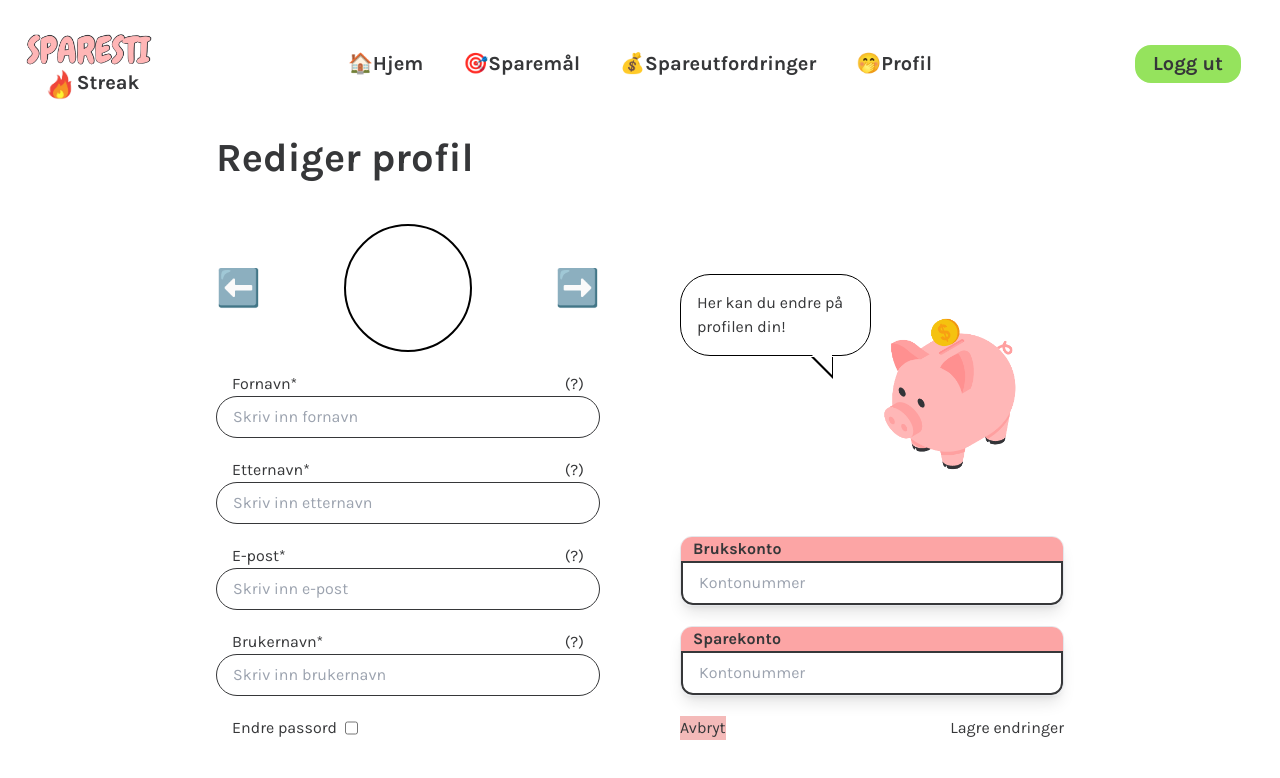
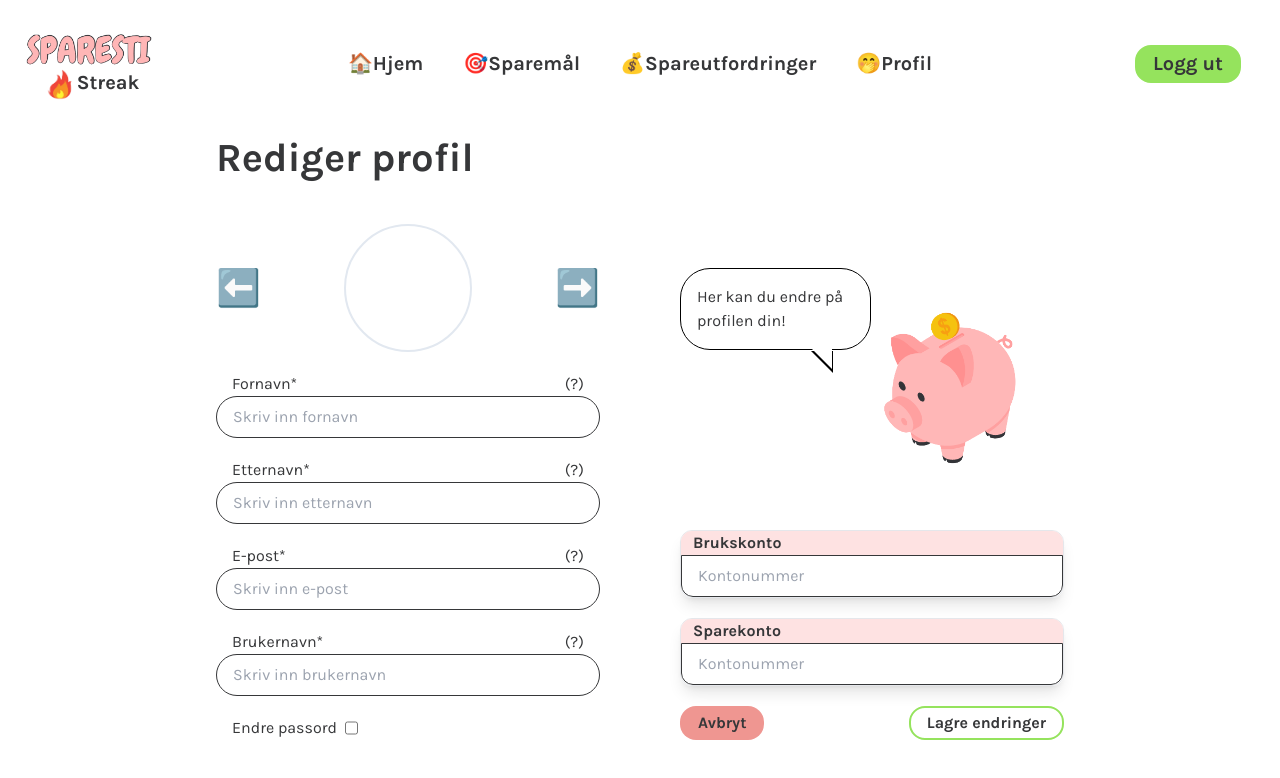
Before and after one commit to haruixu/SpareStiFrontend, a Vue app: page /profil/rediger in a window 1280 px wide. Shown: the top 778 px of the page. Built offline with nearby package versions, Linux system fonts and the light colour scheme; no server answers.

Commit message:
refactor: :lipstick: Update design on profile and edit profile

```diff
--- a/src/views/EditProfileView.vue
+++ b/src/views/EditProfileView.vue
@@ -107,7 +107,7 @@ const saveChanges = async () => {
                     <div class="flex flex-col justify-center">
                         <button class="h-min bg-transparent text-4xl" v-text="'⬅️'" />
                     </div>
-                    <div class="w-32 h-32 border-black border-2 rounded-full shrink-0" />
+                    <div class="w-32 h-32 border-slate-200 border-2 rounded-full shrink-0" />
                     <div class="flex flex-col justify-center">
                         <button class="h-min bg-transparent text-4xl" v-text="'➡️'" />
                     </div>
@@ -122,7 +122,6 @@ const saveChanges = async () => {
                     </div>
                     <input
                         v-model="profile.firstName"
-                        :class="{ 'bg-green-200': isFirstNameValid }"
                         name="firstname"
                         placeholder="Skriv inn fornavn"
                         type="text"
@@ -137,7 +136,6 @@ const saveChanges = async () => {
                     </div>
                     <input
                         v-model="profile.lastName"
-                        :class="{ 'bg-green-200': isLastNameValid }"
                         name="lastname"
                         placeholder="Skriv inn etternavn"
                         type="text"
@@ -152,7 +150,6 @@ const saveChanges = async () => {
                     </div>
                     <input
                         v-model="profile.email"
-                        :class="{ 'bg-green-200': isEmailValid }"
                         name="email"
                         placeholder="Skriv inn e-post"
                         type="text"
@@ -167,7 +164,6 @@ const saveChanges = async () => {
                     </div>
                     <input
                         v-model="profile.username"
-                        :class="{ 'bg-green-200': isUsernameValid }"
                         name="username"
                         placeholder="Skriv inn brukernavn"
                         type="text"
@@ -187,7 +183,6 @@ const saveChanges = async () => {
                     <input
                         v-if="updatePassword"
                         v-model="profile.password"
-                        :class="{ 'bg-green-200': isPasswordValid }"
                         class="w-full"
                         name="password"
                         placeholder="Skriv inn passord"
@@ -195,7 +190,6 @@ const saveChanges = async () => {
                     <input
                         v-if="updatePassword"
                         v-model="confirmPassword"
-                        :class="{ 'bg-red-200': profile.password !== confirmPassword }"
                         class="mt-2"
                         name="confirm"
                         placeholder="Bekreft passord"
@@ -213,35 +207,33 @@ const saveChanges = async () => {
                 />
 
                 <CardTemplate>
-                    <div class="bg-red-300">
+                    <div class="bg-red-100">
                         <p class="font-bold mx-3" v-text="'Brukskonto'" />
                     </div>
                     <input
                         v-model="profile.spendingAccount.accNumber"
-                        :class="{ 'bg-green-200': isSpendingAccountValid }"
-                        class="border-2 rounded-none rounded-b-xl w-full"
+                        class="border-1 rounded-none rounded-b-xl w-full"
                         placeholder="Kontonummer"
                         type="number"
                     />
                 </CardTemplate>
 
                 <CardTemplate>
-                    <div class="bg-red-300">
+                    <div class="bg-red-100">
                         <p class="font-bold mx-3" v-text="'Sparekonto'" />
                     </div>
                     <input
                         v-model="profile.savingAccount.accNumber"
-                        :class="{ 'bg-green-200': isSavingAccountValid }"
-                        class="border-2 rounded-none rounded-b-xl w-full"
+                        class="border-1 rounded-none rounded-b-xl w-full"
                         placeholder="Kontonummer"
                         type="number"
                     />
                 </CardTemplate>
 
                 <div class="flex flex-row justify-between">
-                    <button class="bg-button-other" @click="router.back()" v-text="'Avbryt'" />
+                    <button class="primary danger" @click="router.back()" v-text="'Avbryt'" />
                     <button
-                        :disabled="isFormInvalid"
+                        class="primary"
                         @click="saveChanges"
                         v-text="'Lagre endringer'"
                     />
--- a/src/views/ProfileView.vue
+++ b/src/views/ProfileView.vue
@@ -49,9 +49,9 @@ const welcome = computed(() => {
     <div class="w-full flex px-10 justify-center">
         <div class="flex flex-row flex-wrap justify-center w-full max-w-screen-xl gap-20">
             <div class="flex flex-col max-w-96 w-full gap-5">
-                <h1>Profile</h1>
+                <h1>Profil</h1>
                 <div class="flex flex-row gap-5">
-                    <div class="w-32 h-32 border-black border-2 rounded-full shrink-0" />
+                    <div class="w-32 h-32 border-slate-200 border-2 rounded-full shrink-0" />
                     <div class="w-full flex flex-col justify-between">
                         <h3 class="font-thin my-0">{{ profile?.username }}</h3>
                         <h3 class="font-thin my-0">
@@ -61,7 +61,7 @@ const welcome = computed(() => {
                     </div>
                 </div>
 
-                <h3 class="font-bold" v-text="'Du har spart ' + '< totalSaved >' + 'kr'" />
+                <h3 class="font-bold" v-text="'Du har spart ' + '< totalSaved >' + ' kr!'" />
 
                 <CardTemplate>
                     <div class="bg-red-300">
@@ -83,7 +83,9 @@ const welcome = computed(() => {
                     />
                 </CardTemplate>
 
-                <button @click="router.push({ name: 'edit-profile' })" v-text="'Rediger bruker'" />
+                <button
+                    class="primary secondary w-40"
+                    @click="router.push({ name: 'edit-profile' })" v-text="'Rediger bruker'" />
             </div>
 
             <div class="flex flex-col">
```
